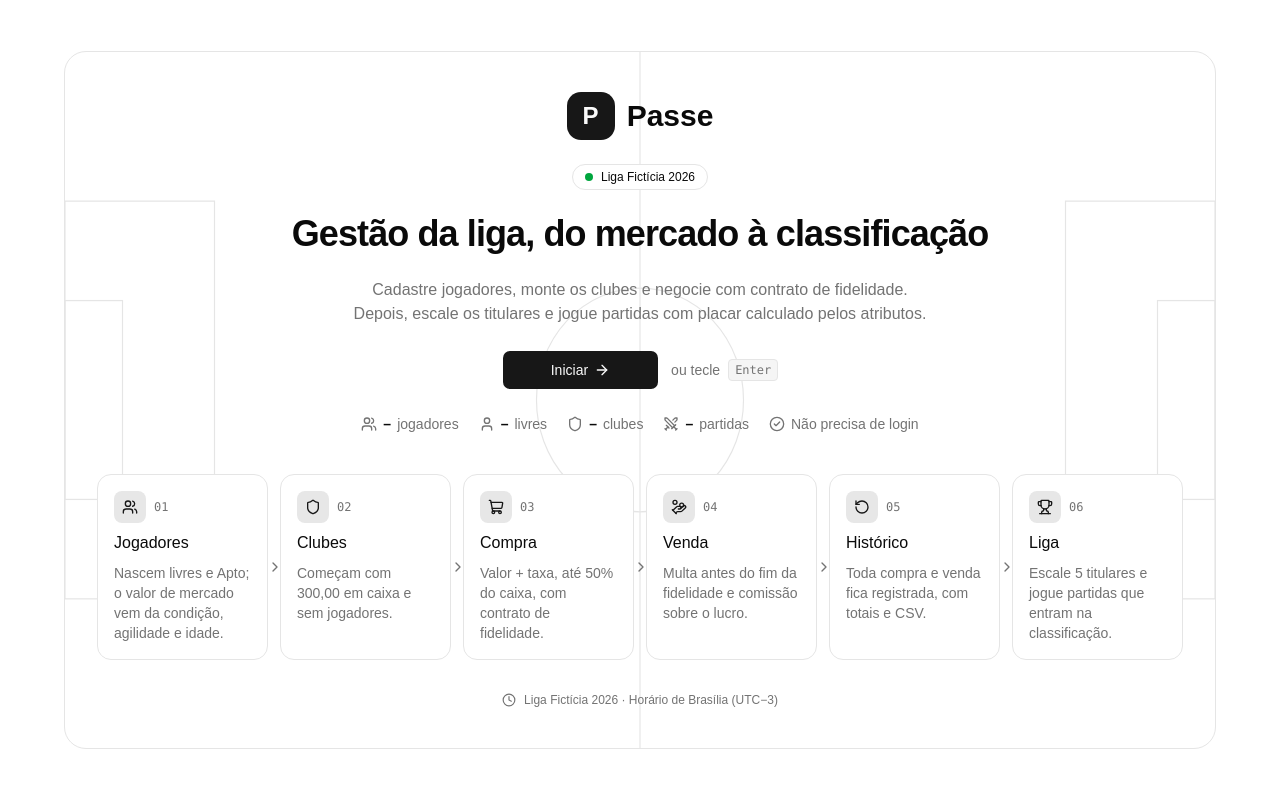
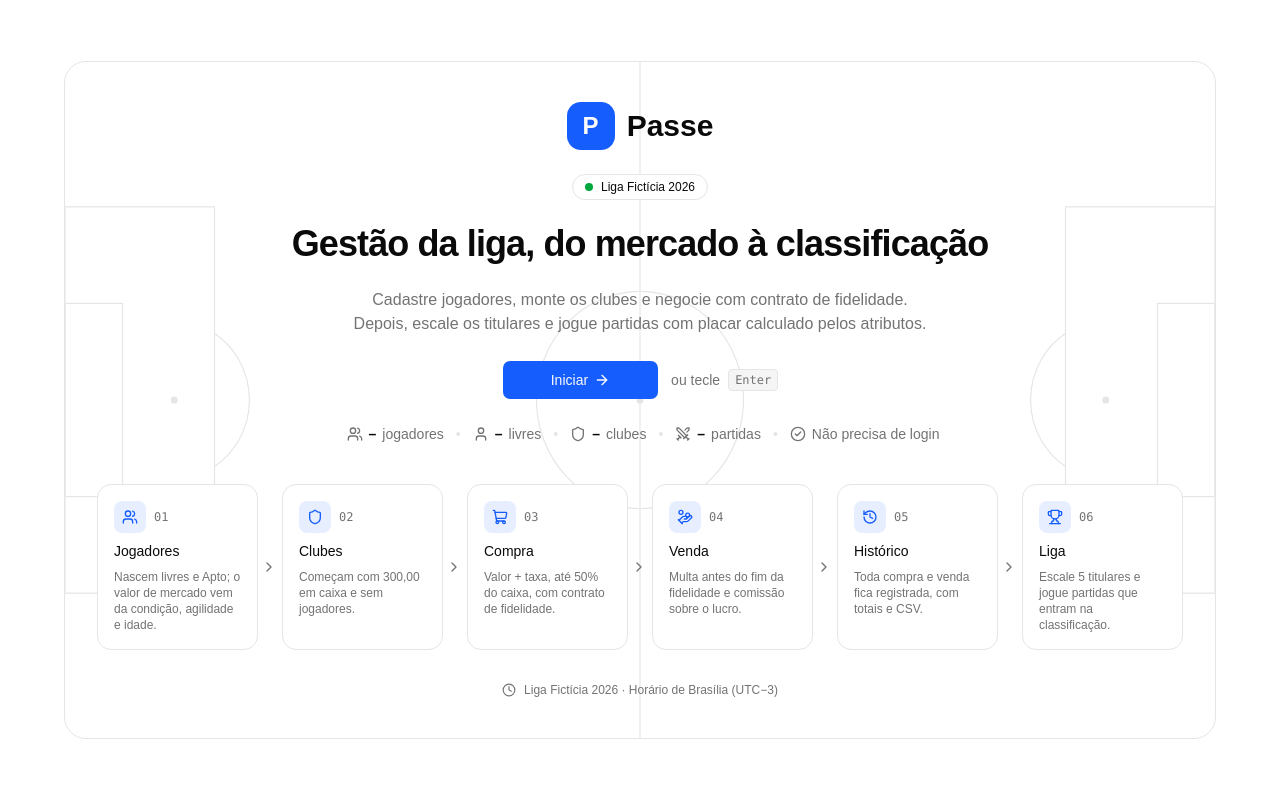
Before and after one commit to ravibarbosals/desafio-dev1-passe, a React (Vite) app in the folder frontend/: page / in a window 1280 px wide. Shown: the top 788 px of the page. Built offline with nearby package versions, Linux system fonts and the light colour scheme; no server answers.

Commit message:
test(frontend): devolve os clubes simulados ao teste do roteador

```diff
--- a/frontend/src/index.css
+++ b/frontend/src/index.css
@@ -55,7 +55,7 @@
   --card-foreground: oklch(0.145 0 0);
   --popover: oklch(1 0 0);
   --popover-foreground: oklch(0.145 0 0);
-  --primary: oklch(0.205 0 0);
+  --primary: oklch(0.546 0.245 262.881);
   --primary-foreground: oklch(0.985 0 0);
   --secondary: oklch(0.97 0 0);
   --secondary-foreground: oklch(0.205 0 0);
@@ -66,7 +66,7 @@
   --destructive: oklch(0.577 0.245 27.325);
   --border: oklch(0.922 0 0);
   --input: oklch(0.922 0 0);
-  --ring: oklch(0.708 0 0);
+  --ring: oklch(0.707 0.165 254.624);
   --chart-1: oklch(0.87 0 0);
   --chart-2: oklch(0.556 0 0);
   --chart-3: oklch(0.439 0 0);
@@ -75,12 +75,12 @@
   --radius: 0.625rem;
   --sidebar: oklch(0.985 0 0);
   --sidebar-foreground: oklch(0.145 0 0);
-  --sidebar-primary: oklch(0.205 0 0);
+  --sidebar-primary: oklch(0.546 0.245 262.881);
   --sidebar-primary-foreground: oklch(0.985 0 0);
   --sidebar-accent: oklch(0.97 0 0);
   --sidebar-accent-foreground: oklch(0.205 0 0);
   --sidebar-border: oklch(0.922 0 0);
-  --sidebar-ring: oklch(0.708 0 0);
+  --sidebar-ring: oklch(0.707 0.165 254.624);
 }
 
 .dark {
--- a/frontend/src/rotas/index.tsx
+++ b/frontend/src/rotas/index.tsx
@@ -6,7 +6,7 @@ import {
   CircleCheck,
   Clock,
   HandCoins,
-  RotateCcw,
+  History,
   Shield,
   ShoppingCart,
   Swords,
@@ -59,7 +59,7 @@ const etapas: Etapa[] = [
   {
     titulo: "Histórico",
     texto: "Toda compra e venda fica registrada, com totais e CSV.",
-    icone: RotateCcw,
+    icone: History,
   },
   {
     titulo: "Liga",
@@ -135,19 +135,19 @@ function PaginaInicial() {
             </span>
           </div>
 
-          <ul className="flex flex-wrap items-center justify-center gap-x-5 gap-y-2 text-sm text-muted-foreground">
+          <ul className="flex flex-wrap items-center justify-center gap-x-3 gap-y-2 text-sm text-muted-foreground">
             <Contador icone={Users} valor={jogadores.data?.meta.total_items} rotulo="jogadores" />
             <Contador icone={User} valor={livres.data?.meta.total_items} rotulo="livres" />
             <Contador icone={Shield} valor={clubes.data?.length} rotulo="clubes" />
             <Contador icone={Swords} valor={totalDePartidas} rotulo="partidas" />
-            <li className="flex items-center gap-1.5">
+            <li className="flex items-center gap-1.5 before:text-border not-first:before:mr-1.5 not-first:before:content-['•']">
               <CircleCheck className="size-4" />
               Não precisa de login
             </li>
           </ul>
         </div>
 
-        <ol className="relative mt-10 grid gap-3 sm:grid-cols-2 lg:grid-cols-[repeat(6,minmax(0,1fr))]">
+        <ol className="relative mt-10 grid gap-3 sm:grid-cols-2 lg:gap-6 lg:grid-cols-[repeat(6,minmax(0,1fr))]">
           {etapas.map(({ titulo, texto, icone: Icone }, indice) => (
             <li
               key={titulo}
@@ -161,12 +161,12 @@ function PaginaInicial() {
                   {String(indice + 1).padStart(2, "0")}
                 </span>
               </div>
-              <p className="font-medium">{titulo}</p>
-              <p className="text-sm text-muted-foreground">{texto}</p>
+              <p className="text-sm font-medium">{titulo}</p>
+              <p className="text-xs text-muted-foreground">{texto}</p>
               {indice < etapas.length - 1 && (
                 <ChevronRight
                   aria-hidden
-                  className="absolute top-1/2 -right-4 hidden size-4 -translate-y-1/2 text-muted-foreground lg:block"
+                  className="absolute top-1/2 -right-5 hidden size-4 -translate-y-1/2 text-muted-foreground lg:block"
                 />
               )}
             </li>
@@ -185,7 +185,7 @@ function PaginaInicial() {
 // Enquanto a API não responde (ou se falhar), o número fica como "–"
 function Contador({ icone: Icone, valor, rotulo }: PropriedadesContador) {
   return (
-    <li className="flex items-center gap-1.5">
+    <li className="flex items-center gap-1.5 before:text-border not-first:before:mr-1.5 not-first:before:content-['•']">
       <Icone className="size-4" />
       <span className="font-semibold text-foreground">{valor ?? "–"}</span>
       {rotulo}
@@ -210,6 +210,13 @@ function Campo() {
       <rect x="0" y="200" width="50" height="160" />
       <rect x="870" y="120" width="130" height="320" />
       <rect x="950" y="200" width="50" height="160" />
+      <path d="M 130 225 A 65 65 0 0 1 130 335" />
+      <path d="M 870 225 A 65 65 0 0 0 870 335" />
+      <g fill="currentColor" stroke="none">
+        <circle cx="500" cy="280" r="3" />
+        <circle cx="95" cy="280" r="3" />
+        <circle cx="905" cy="280" r="3" />
+      </g>
     </svg>
   );
 }
```
